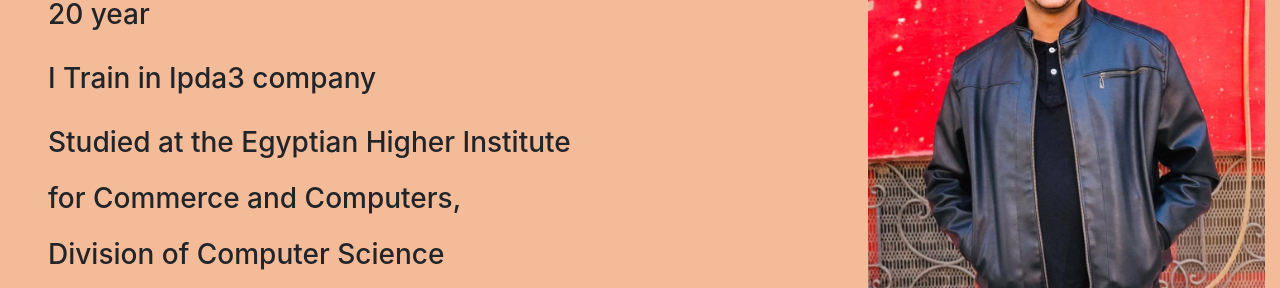
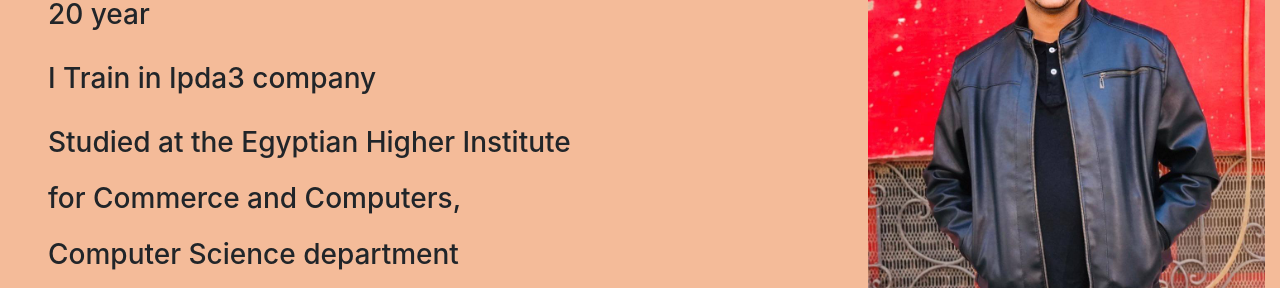
Before and after one commit to AhmedNiazy309/MYCV, a plain HTML site: page index.html in a window 1280 px wide. Shown: the part 174-462 px from the top of the page. Drawn offline with Linux system fonts and the light colour scheme; animation ran at ten frames a second.

Commit message:
fontawesome

```diff
--- a/index.html
+++ b/index.html
@@ -29,7 +29,7 @@
                     </h2>
                     <h3>20 year</h3>
                     <h3>I Train in Ipda3 company</h3>
-                    <h3>Studied at the Egyptian Higher Institute<br> for Commerce and Computers,<br> Division of Computer Science
+                    <h3>Studied at the Egyptian Higher Institute<br> for Commerce and Computers,<br> Computer Science department
                     </h3>
                     <div class="social">
                         <a href="https://www.facebook.com/profile.php?id=100012457096514">
```
